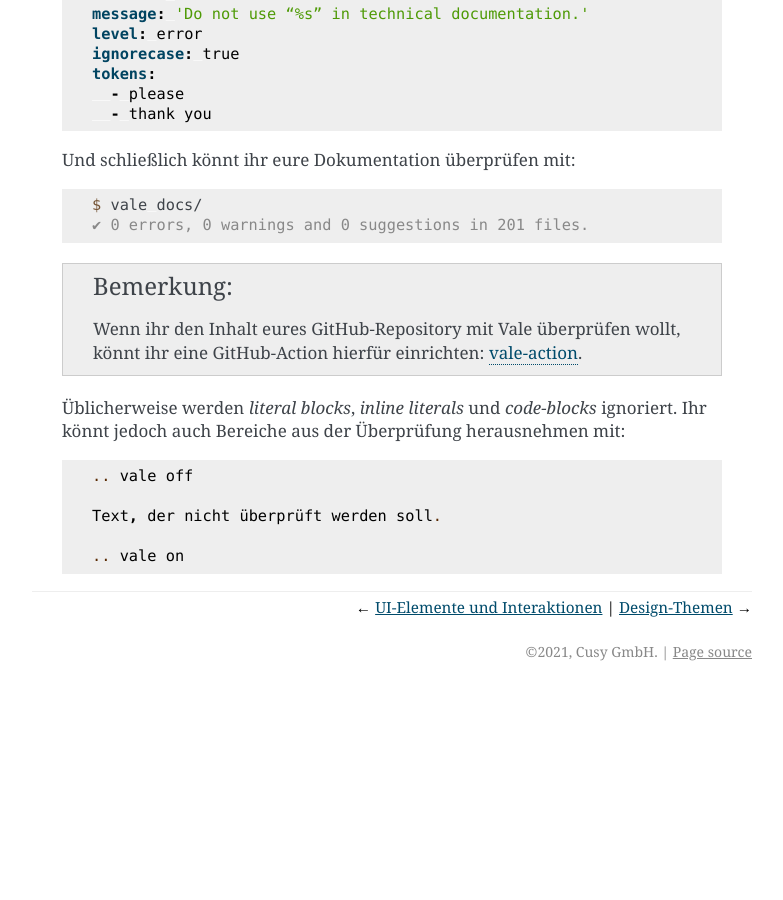
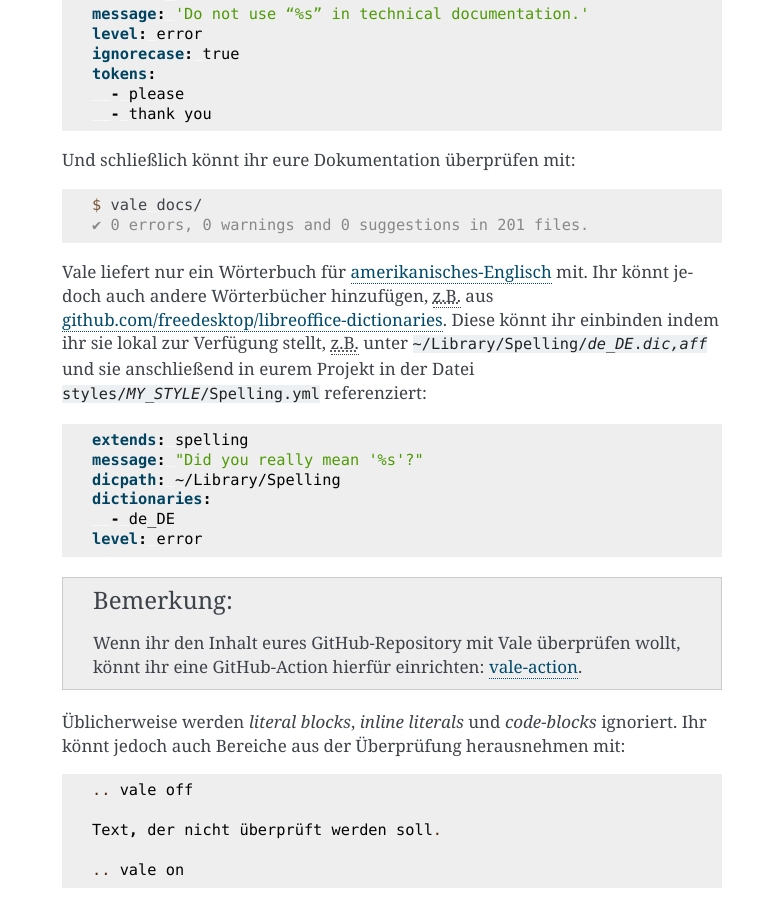
Before and after one commit to cusyio/cusy-design-system, a Sphinx documentation site: the page built from docs/writing/testing.rst, in a window 1280 px wide and 900 px high, scrolled down 3015 px. Shown: the whole window, without its empty margins (358-1141 px from the left). Built offline with Sphinx 7.4.7, drawn with Linux system fonts in a browser that asks for light colours; before the commit the page ends 3706 px from its top, so only the background shows below that.

Commit message:
Add instruction for including other dictionairies in vale

```diff
--- a/docs/writing/testing.rst
+++ b/docs/writing/testing.rst
@@ -176,6 +176,25 @@
     $ vale docs/
     ✔ 0 errors, 0 warnings and 0 suggestions in 201 files.
 
+Vale liefert nur ein Wörterbuch für `amerikanisches-Englisch
+<https://github.com/errata-ai/en_US-web>`_ mit. Ihr könnt jedoch auch andere
+Wörterbücher hinzufügen, :abbr:`z.B. (zum Beispiel)` aus
+`github.com/freedesktop/libreoffice-dictionaries
+<https://github.com/freedesktop/libreoffice-dictionaries>`_. Diese könnt ihr
+einbinden indem ihr sie lokal zur Verfügung stellt, :abbr:`z.B. (zum Beispiel)`
+unter :file:`~/Library/Spelling/{de_DE}.{dic,aff}` und sie anschließend in eurem
+Projekt in der Datei
+:file:`styles/{MY_STYLE}/Spelling.yml` referenziert:
+
+.. code-block:: yaml
+
+    extends: spelling
+    message: "Did you really mean '%s'?"
+    dicpath: ~/Library/Spelling
+    dictionaries:
+      - de_DE
+    level: error
+
 .. note::
    Wenn ihr den Inhalt eures GitHub-Repository mit Vale überprüfen wollt, könnt
    ihr eine GitHub-Action hierfür einrichten: `vale-action
```
